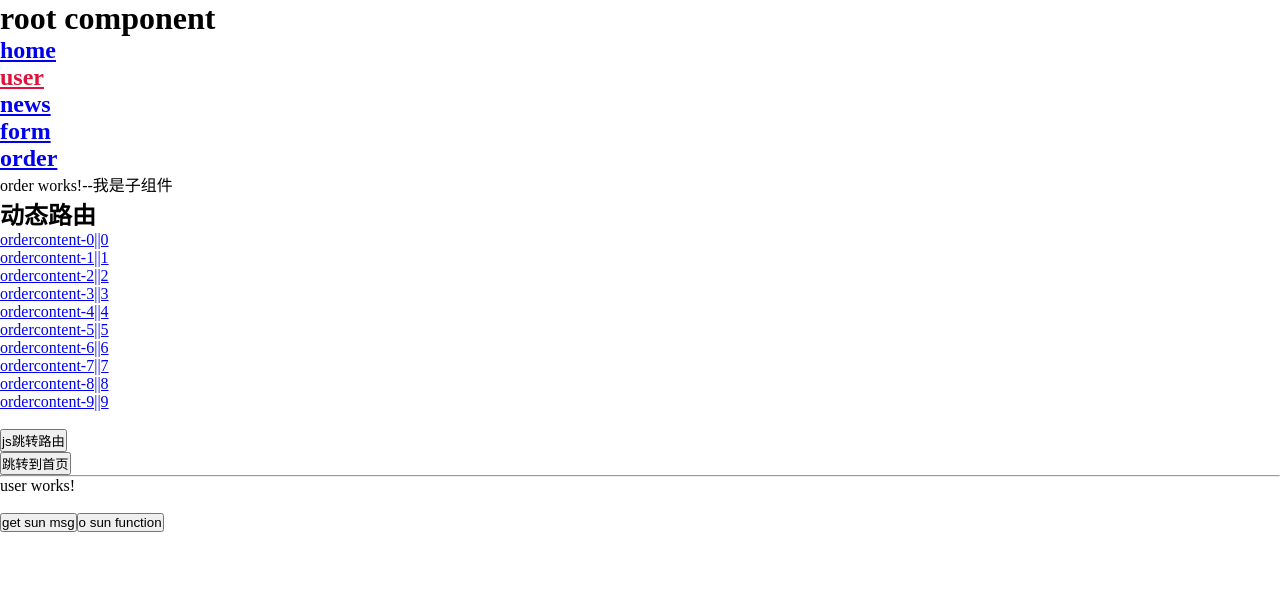
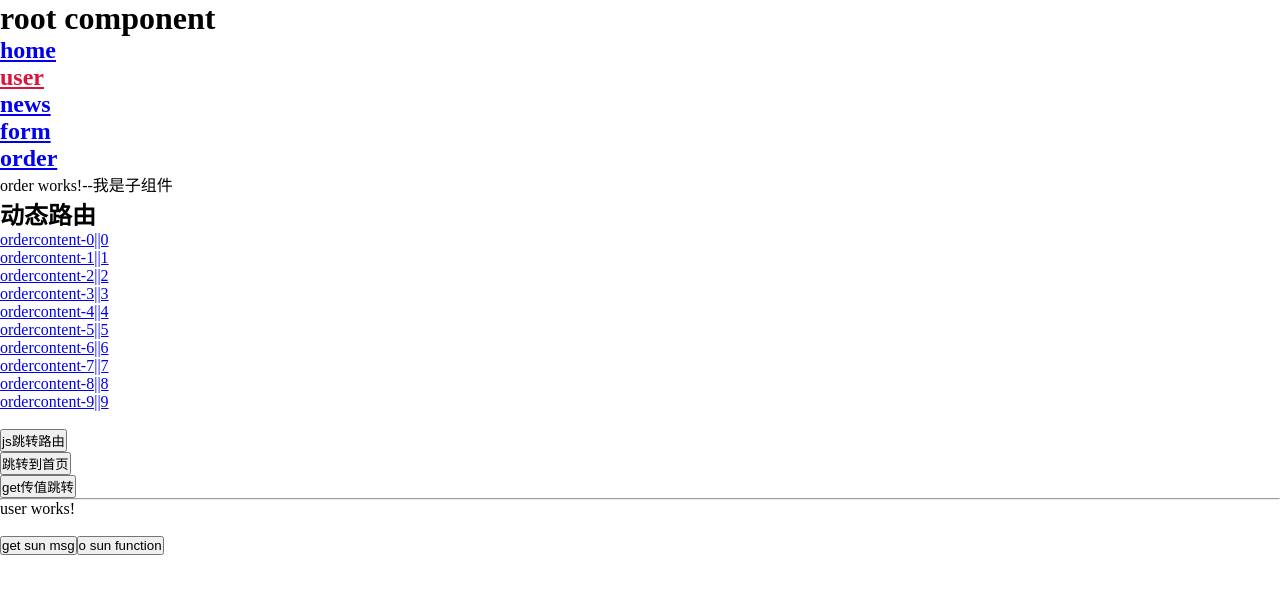
Before and after one commit to qqchen123/angularDemo1, an Angular app: page /user in a window 1280 px wide. Shown: the top 594 px of the page. Built offline with nearby package versions, Linux system fonts and the light colour scheme.

Commit message:
js get跳转路由

```diff
--- a/src/app/components/order/order.component.html
+++ b/src/app/components/order/order.component.html
@@ -9,3 +9,5 @@
 <button (click)="jsUrl()">js跳转路由</button>
 <br />
 <button (click)="goToHome()">跳转到首页</button>
+<br />
+<button (click)="getToUrl()">get传值跳转</button>
--- a/src/app/components/order/order.component.ts
+++ b/src/app/components/order/order.component.ts
@@ -1,5 +1,5 @@
 import { Component, OnInit } from '@angular/core';
-import { Router } from '@angular/router';
+import { Router, NavigationExtras } from '@angular/router';
 @Component({
   selector: 'app-order',
   templateUrl: './order.component.html',
@@ -26,4 +26,11 @@ export class OrderComponent implements OnInit {
   goToHome() {
     this.router.navigate(['home']);
   }
+  getToUrl() {
+    // alert(12312);
+    let queryParams: NavigationExtras = {
+      queryParams: { aid: 33333 },
+    };
+    this.router.navigate(['/home'], queryParams);
+  }
 }
```
